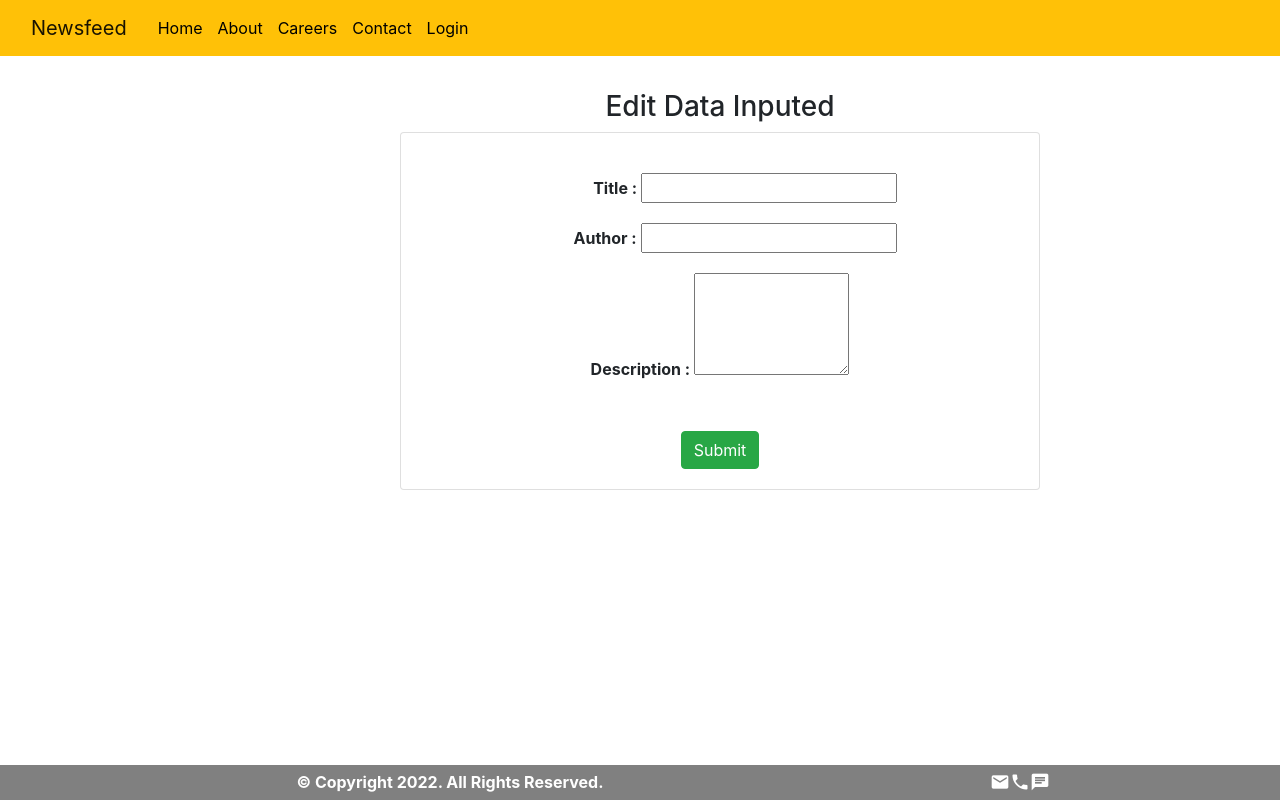
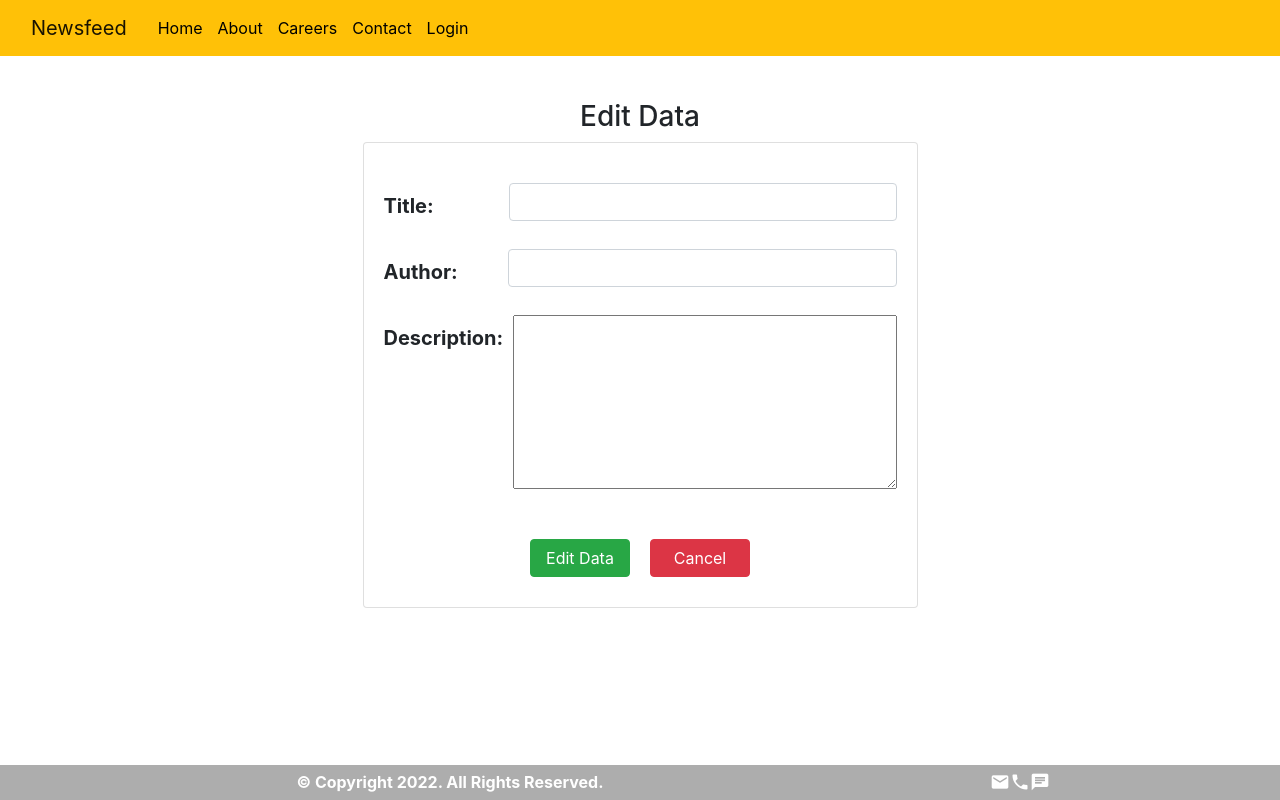
Before and after one commit to mohit7shah/newsfeed, a Vue app: page /edititem in a window 1280 px wide. Built offline with nearby package versions, Linux system fonts and the light colour scheme; a web font is replaced by a local one.

Commit message:
New Change

```diff
--- a/src/components/Footer.vue
+++ b/src/components/Footer.vue
@@ -16,8 +16,8 @@
 </template>
 
 <style scoped>
-footer {
-  background: grey;
+.footer {
+  background: rgb(173, 173, 173);
   height: 35px;
   width: 100%;
   position: fixed;
--- a/src/components/ProductItem.vue
+++ b/src/components/ProductItem.vue
@@ -108,8 +108,9 @@ export default {
 .news {
   justify-content: center;
   align-items: center;
-  padding-left: 150px;
-  padding-right: 150px;
+  width: fit-content;
+  padding-left: 70px;
+  padding-right: 70px;
   padding-bottom: 30px;
 }
 
--- a/src/router/index.js
+++ b/src/router/index.js
@@ -33,13 +33,13 @@ const router = new VueRouter({
     },
     {
       path: "/additem",
-      name: "addItem",
+      name: "add",
       component: () => import("../views/AddItem.vue"),
     },
     {
       path: "/edititem",
-      name: "editItem",
-      component: () => import("../views/EditItem.vue"),
+      name: "edit",
+      component: () => import("../views/AddItem.vue"),
     },
   ],
 });
--- a/src/store/index.js
+++ b/src/store/index.js
@@ -68,8 +68,11 @@ export default new Vuex.Store({
       state.id = id;
     },
     editItem(state, news) {
-      // console.log(news);
-      state.news[news.id] = news;
+      console.log(news);
+      let ind = state.news.findIndex((item) => {
+        return item.id === news.id;
+      });
+      state.news[ind] = news;
     },
     setProduct(state, news) {
       state.news = state.news.concat(news);
@@ -90,6 +93,7 @@ export default new Vuex.Store({
 
   getters: {
     newsDetails(state) {
+      // console.log(state.news);
       return state.news;
     },
     isLogin(state) {
--- a/src/views/AddItem.vue
+++ b/src/views/AddItem.vue
@@ -9,9 +9,13 @@
     >
       Please fill all the fields properly
     </b-alert>
-    <div class=""></div>
+    <!-- <b-button @click="successAlert">Open Modal</b-button> -->
+    <b-modal v-model="modalShow" @ok="handlingokay"
+      >Data added Successfully!</b-modal
+    >
+
     <div class="newitem">
-      <h3>New Data Input</h3>
+      <h3>{{ componentName }} Data</h3>
       <b-card class="newcard">
         <div class="product_titles">
           <b class="title my-2">Title: </b>
@@ -31,7 +35,9 @@
             class="desc"
           ></textarea>
         </div>
-        <b-button class="btn btn-success" @click="addData">Add Data</b-button>
+        <b-button class="btn btn-success" @click="addData"
+          >{{ componentName }} Data</b-button
+        >
         <b-button class="btn btn-danger" @click="canceladding">Cancel</b-button>
       </b-card>
     </div>
@@ -43,9 +49,12 @@ export default {
   data() {
     return {
       title: "",
+      id: "",
       author: "",
       description: "",
       showAlert: false,
+      modalShow: false,
+      componentName: "",
     };
   },
   methods: {
@@ -54,7 +63,14 @@ export default {
         path: "/",
       });
     },
+    handlingokay() {
+      this.$router.push({
+        path: "/",
+      });
+    },
     addData() {
+      console.log(this.componentName);
+      if (this.componentName == "Add") {
         if (
           this.title == "" ||
           this.author == "" ||
@@ -65,32 +81,61 @@ export default {
         ) {
           this.showAlert = true;
         } else {
-        const h = this.$createElement;
-        // const id = `my-toast-${this.count++}`;
-        const $closeButton = h(
-          "b-button",
-          {
-            on: { click: () => this.$router.push({ path: "/" }) },
-          },
-          "Okay"
-        );
-        this.$bvToast.toast([$closeButton], {
-          // id: id,
-          title: `Data Added Successfully`,
-          noCloseButton: true,
-        });
-
+          this.modalShow = true;
+          // if (this.modalShow) {
+          //   this.$router.push({
+          //     path: "/",
+          //   });
+          // }
           this.$store.commit("addItem", {
             id: this.id,
             title: this.title,
             author: this.author,
             description: this.description,
           });
+        }
+      } else {
+        console.log("edit");
+        if (this.title == "" || this.author == "" || this.description == "") {
+          this.showAlert = true;
+        } else {
+          this.modalShow = true;
+          this.$store.commit("editItem", {
+            id: this.id,
+            title: this.title,
+            author: this.author,
+            description: this.description,
+          });
+          // alert("Data Updated");
           // this.$router.push({
           //   path: "/",
           // });
         }
+      }
     },
+  },
+  mounted() {
+    if (this.$route.name == "add") {
+      this.componentName = "Add";
+      console.log("add");
+    } else if (this.$route.name == "edit") {
+      console.log("edit");
+      this.componentName = "Edit";
+      let newsData = this.$store.getters["newsDetails"];
+      let id = this.$store.getters["newsId"];
+
+      console.log(this.$store.getters["newsDetails"]);
+      console.log(id);
+
+      newsData.forEach((item) => {
+        if (item.id == id) {
+          this.id = item.id;
+          this.title = item.title;
+          this.author = item.author;
+          this.description = item.description;
+        }
+      });
+    }
   },
 };
 </script>
--- a/src/views/EditItem.vue
+++ b/src/views/EditItem.vue
@@ -1,4 +1,4 @@
-<template>
+<!-- <template>
   <div class="edititem">
     <h3>Edit Data Inputed</h3>
     <b-card class="editcard">
@@ -93,4 +93,4 @@ export default {
 .desc {
   width: 26%;
 }
-</style>
+</style> -->
--- a/src/views/Home.vue
+++ b/src/views/Home.vue
@@ -11,10 +11,19 @@
               :options="option"
             >
             </b-form-select>
-            <b-nav-dropdown text="Sorting In" class="drop2">
+            <!-- <b-nav-dropdown text="Sorting In" class="drop2">
               <b-dropdown-item @click="asc">Assending</b-dropdown-item>
               <b-dropdown-item @click="desc">Desending</b-dropdown-item>
-            </b-nav-dropdown>
+            </b-nav-dropdown> -->
+
+            <b-form-select
+              text="Sort In"
+              class="drop2"
+              @change="sortInFun"
+              v-model="sorting_in"
+              :options="option2"
+            >
+            </b-form-select>
           </div>
           <b-form-input
             size="sm"
@@ -60,6 +69,22 @@ export default {
           text: "Description",
         },
       ],
+
+      option2: [
+        {
+          value: "",
+          text: "Sort in",
+        },
+        {
+          value: "asc",
+          text: "Ascending",
+        },
+        {
+          value: "desc",
+          text: "Descending",
+        },
+      ],
+      sorting_in: "",
     };
   },
   components: {
@@ -71,6 +96,13 @@ export default {
   //   },
   // },
   methods: {
+    sortInFun() {
+      if (this.sorting_in == "asc") {
+        this.asc();
+      } else if (this.sorting_in == "desc") {
+        this.desc();
+      }
+    },
     asc() {
       // console.log(this.sorting_by);
       if (this.sorting_by === "title") {
@@ -125,9 +157,10 @@ export default {
 <style scoped>
 .hompage {
   padding: 20px;
-  width: 100%;
+  /* width: 100%;*/
   height: 100%;
-  background-color: #c5c5c5;
+  min-height: 100vh;
+  background-image: linear-gradient(to top, #ffe5e5, rgb(237, 228, 255));
 }
 
 .dropdown {
@@ -144,20 +177,26 @@ export default {
 }
 
 .drop1 {
-  margin-top: 13px;
+  margin-top: 20px;
+  margin-right: 10px;
+  width: 100px;
 }
 
 .drop2 {
-  margin-top: 13px;
+  margin-top: 20px;
+  width: 150px;
 }
 
 .search {
+  margin: 25px 10px 10px 10px;
   padding: 10px;
   max-width: 300px;
   height: 35px;
+  margin-right: 10px;
+  min-width: 70px;
 }
 .item {
-  margin-top: 20px;
+  margin-top: 25px;
   margin-bottom: 5px;
   max-width: 200px;
 }
```
Lines whose indentation alone changed are shown as unchanged.
